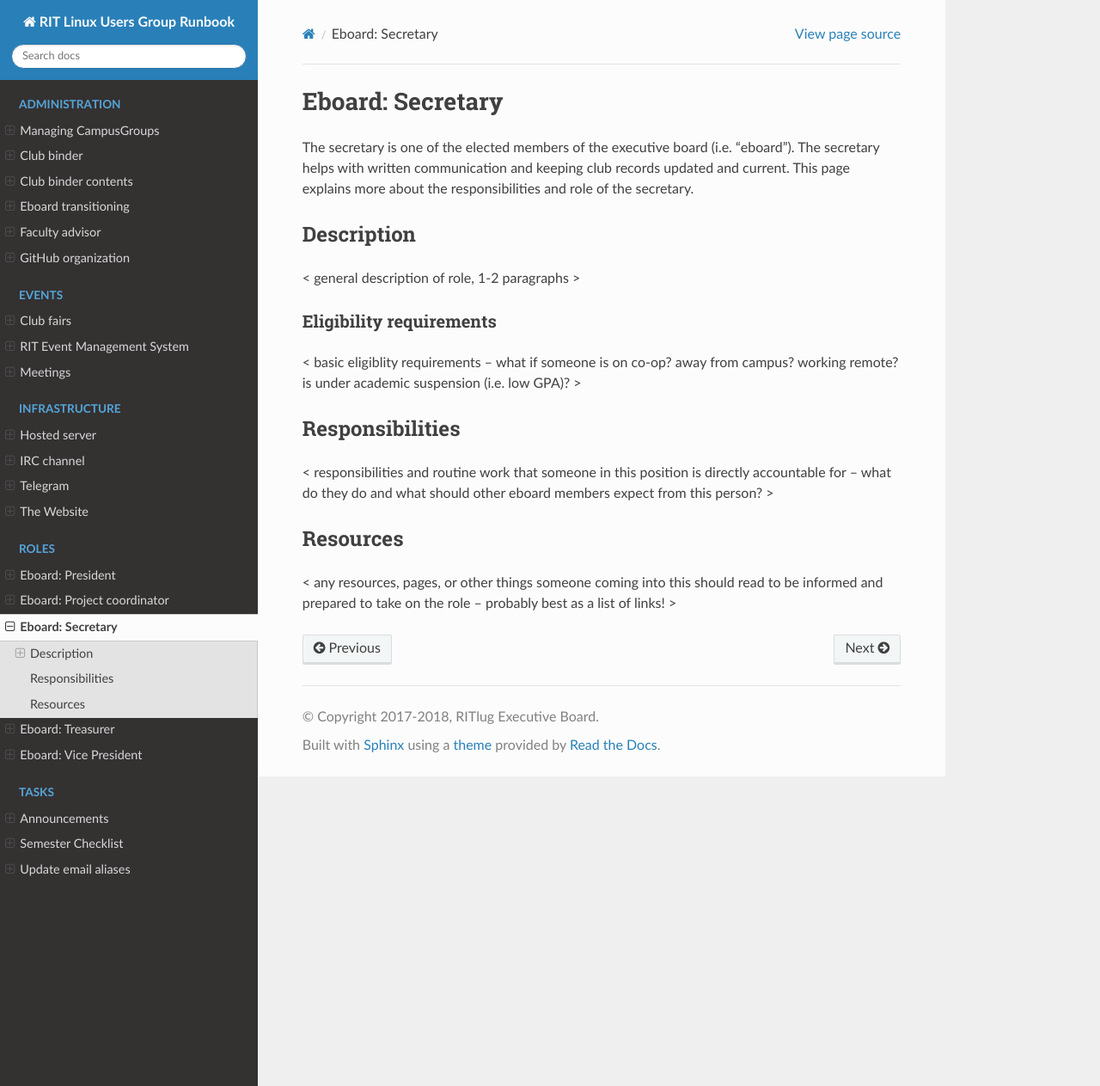
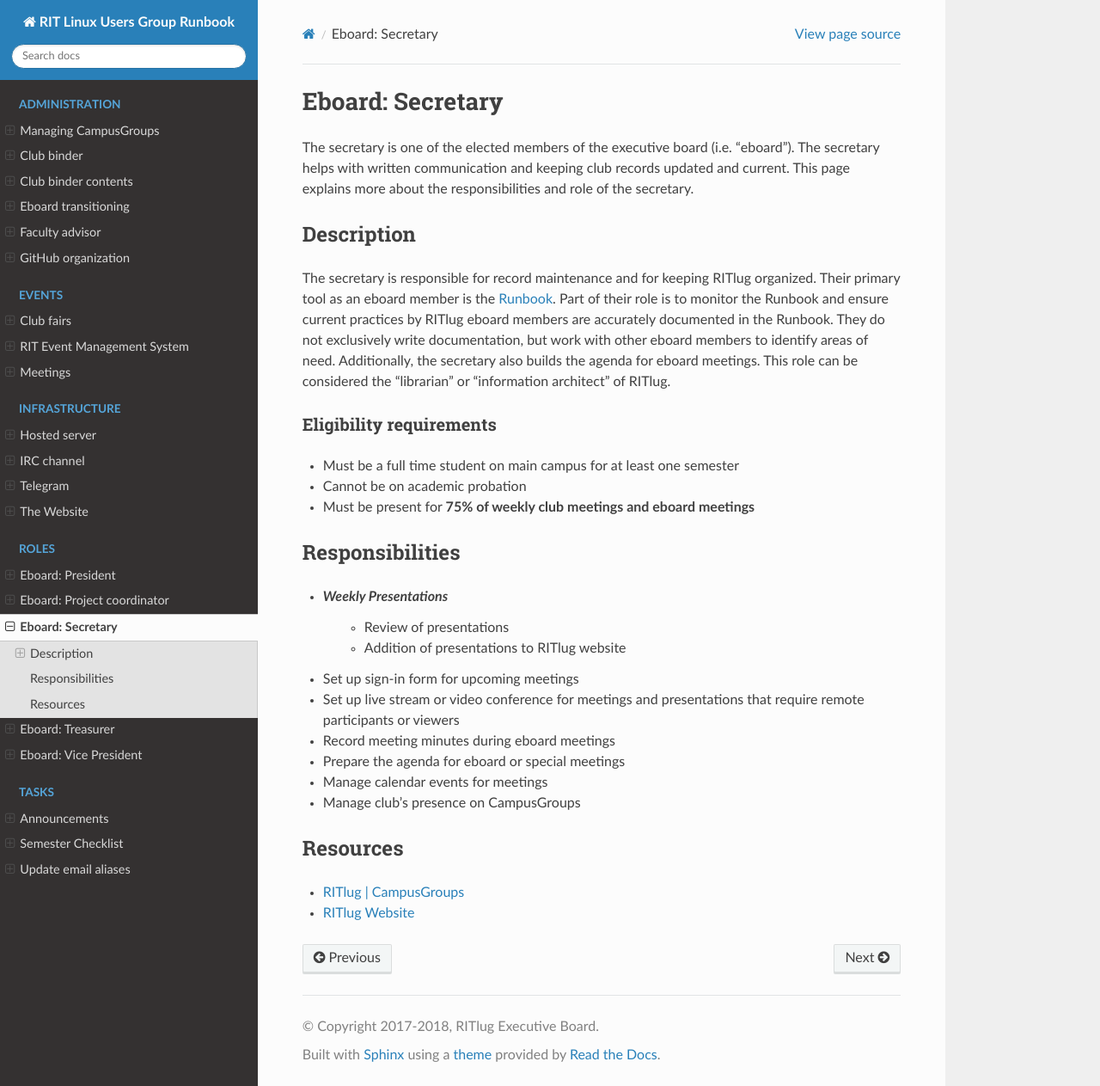
Before and after one commit to RITlug/runbook, a Sphinx documentation site: the page built from docs/roles/secretary.rst, in a window 1280 px wide and 1263 px high. Shown: the whole window at 86% size. Built offline with Sphinx 7.4.7 and the Read the Docs theme 2.0.0, drawn with Linux system fonts in a browser that asks for light colours; formulas are drawn with MathJax 3.

Commit message:
Add new page: Secretary role (closes #51)
Fix minor syntax issues in secretary-role

```diff
--- a/docs/roles/secretary.rst
+++ b/docs/roles/secretary.rst
@@ -9,22 +9,37 @@
 Description
 -----------
 
-< general description of role, 1-2 paragraphs >
-
+The secretary is responsible for record maintenance and for keeping RITlug organized.
+Their primary tool as an eboard member is the `Runbook <https://github.com/RITlug/runbook>`__.
+Part of their role is to monitor the Runbook and ensure current practices by RITlug eboard members are accurately documented in the Runbook.
+They do not exclusively write documentation, but work with other eboard members to identify areas of need.
+Additionally, the secretary also builds the agenda for eboard meetings.
+This role can be considered the "librarian" or "information architect" of RITlug.
 
 Eligibility requirements
 ^^^^^^^^^^^^^^^^^^^^^^^^
 
-< basic eligiblity requirements – what if someone is on co-op? away from campus? working remote? is under academic suspension (i.e. low GPA)? >
+* Must be a full time student on main campus for at least one semester
+* Cannot be on academic probation
+* Must be present for **75% of weekly club meetings and eboard meetings**
 
 
 Responsibilities
 ----------------
 
-< responsibilities and routine work that someone in this position is directly accountable for – what do they do and what should other eboard members expect from this person? >
+* *Weekly Presentations*
+   * Review of presentations
+   * Addition of presentations to RITlug website
+* Set up sign-in form for upcoming meetings
+* Set up live stream or video conference for meetings and presentations that require remote participants or viewers
+* Record meeting minutes during eboard meetings
+* Prepare the agenda for eboard or special meetings
+* Manage calendar events for meetings
+* Manage club's presence on CampusGroups
 
 
 Resources
 ---------
 
-< any resources, pages, or other things someone coming into this should read to be informed and prepared to take on the role – probably best as a list of links! >
+* `RITlug | CampusGroups <https://campusgroups.rit.edu/officer_login_redirect?club_id=16071>`_
+* `RITlug Website <https://github.com/RITlug/ritlug.github.io>`_
```
